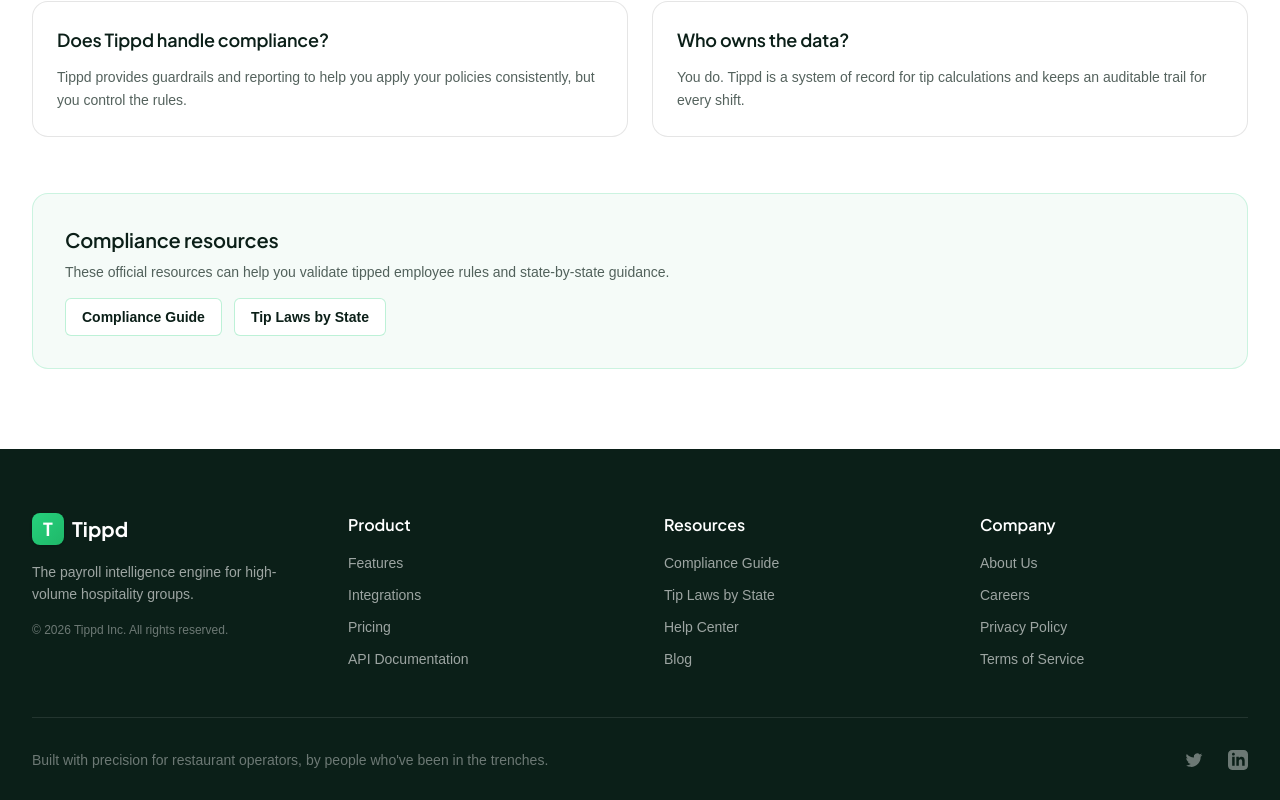
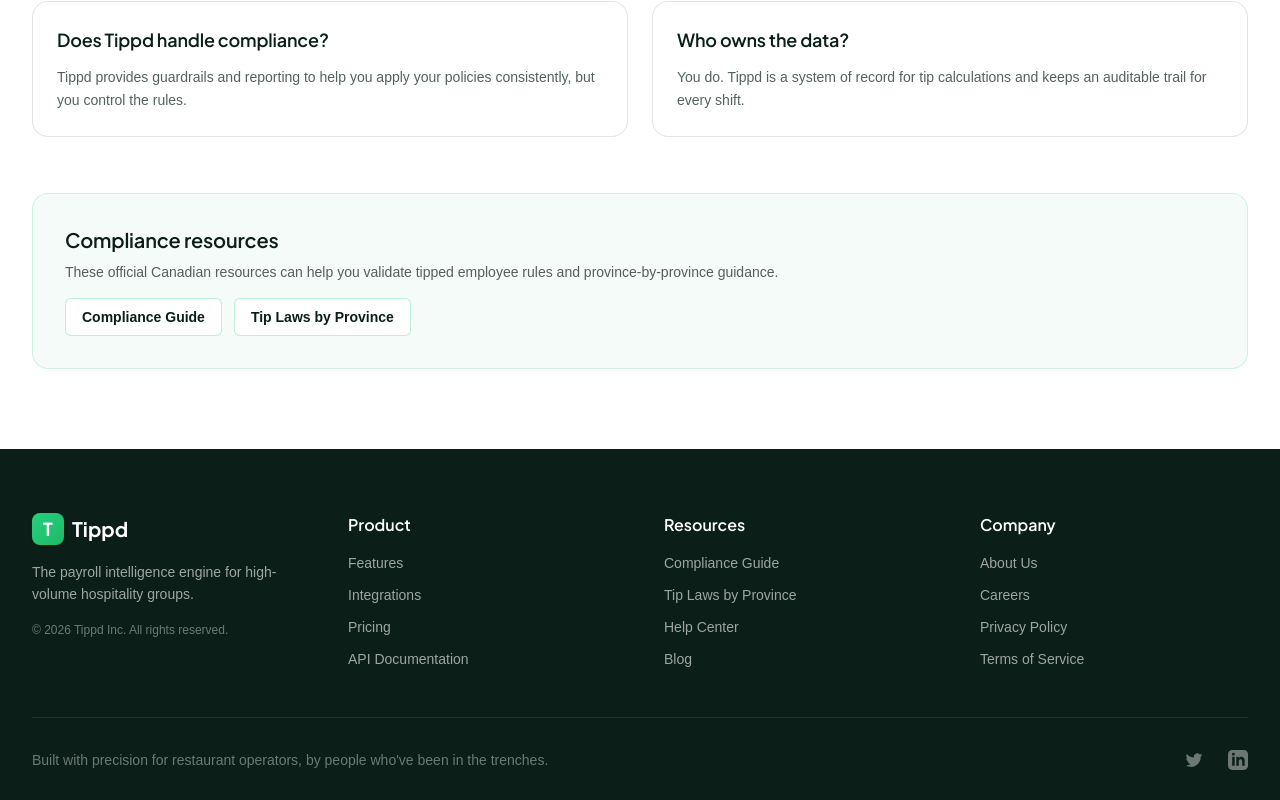
Before and after one commit to AbhinavSalgania/tippd-v0, a Next.js app: page /help in a window 1280 px wide. Shown: the part 449-1249 px from the top of the page. Built offline with nearby package versions, Linux system fonts and the light colour scheme; no server answers.

Commit message:
fix footer links

```diff
--- a/app/(marketing)/help/page.tsx
+++ b/app/(marketing)/help/page.tsx
@@ -65,11 +65,11 @@
           <div className="rounded-2xl border border-[#26D07C]/20 bg-[#F5FBF8] p-8">
             <h2 className="text-xl font-display font-semibold text-[#0B1F18]">Compliance resources</h2>
             <p className="mt-2 text-sm text-[#0B1F18]/70">
-              These official resources can help you validate tipped employee rules and state-by-state guidance.
+              These official Canadian resources can help you validate tipped employee rules and province-by-province guidance.
             </p>
             <div className="mt-4 flex flex-col gap-3 md:flex-row">
               <a
-                href="https://www.dol.gov/agencies/whd/tipped-employees"
+                href="https://www.canada.ca/en/services/jobs/workplace/federal-labour-standards.html"
                 target="_blank"
                 rel="noreferrer"
                 className="inline-flex items-center justify-center rounded-md border border-[#26D07C]/30 bg-white px-4 py-2 text-sm font-semibold text-[#0B1F18] transition hover:border-[#26D07C]"
@@ -77,12 +77,12 @@
                 Compliance Guide
               </a>
               <a
-                href="https://www.dol.gov/agencies/whd/minimum-wage/state"
+                href="https://www.canada.ca/en/services/jobs/workplace/federally-regulated-industries.html"
                 target="_blank"
                 rel="noreferrer"
                 className="inline-flex items-center justify-center rounded-md border border-[#26D07C]/30 bg-white px-4 py-2 text-sm font-semibold text-[#0B1F18] transition hover:border-[#26D07C]"
               >
-                Tip Laws by State
+                Tip Laws by Province
               </a>
             </div>
           </div>
--- a/app/landing/components/ui/Footer.tsx
+++ b/app/landing/components/ui/Footer.tsx
@@ -54,7 +54,7 @@
             <ul className="space-y-3 text-sm">
               <li>
                 <a
-                  href="https://www.dol.gov/agencies/whd/tipped-employees"
+                  href="https://www.canada.ca/en/services/jobs/workplace/federal-labour-standards.html"
                   target="_blank"
                   rel="noreferrer"
                   className="text-white/60 hover:text-white transition cursor-pointer"
@@ -64,12 +64,12 @@
               </li>
               <li>
                 <a
-                  href="https://www.dol.gov/agencies/whd/minimum-wage/state"
+                  href="https://www.canada.ca/en/services/jobs/workplace/federally-regulated-industries.html"
                   target="_blank"
                   rel="noreferrer"
                   className="text-white/60 hover:text-white transition cursor-pointer"
                 >
-                  Tip Laws by State
+                  Tip Laws by Province
                 </a>
               </li>
               <li>
```
